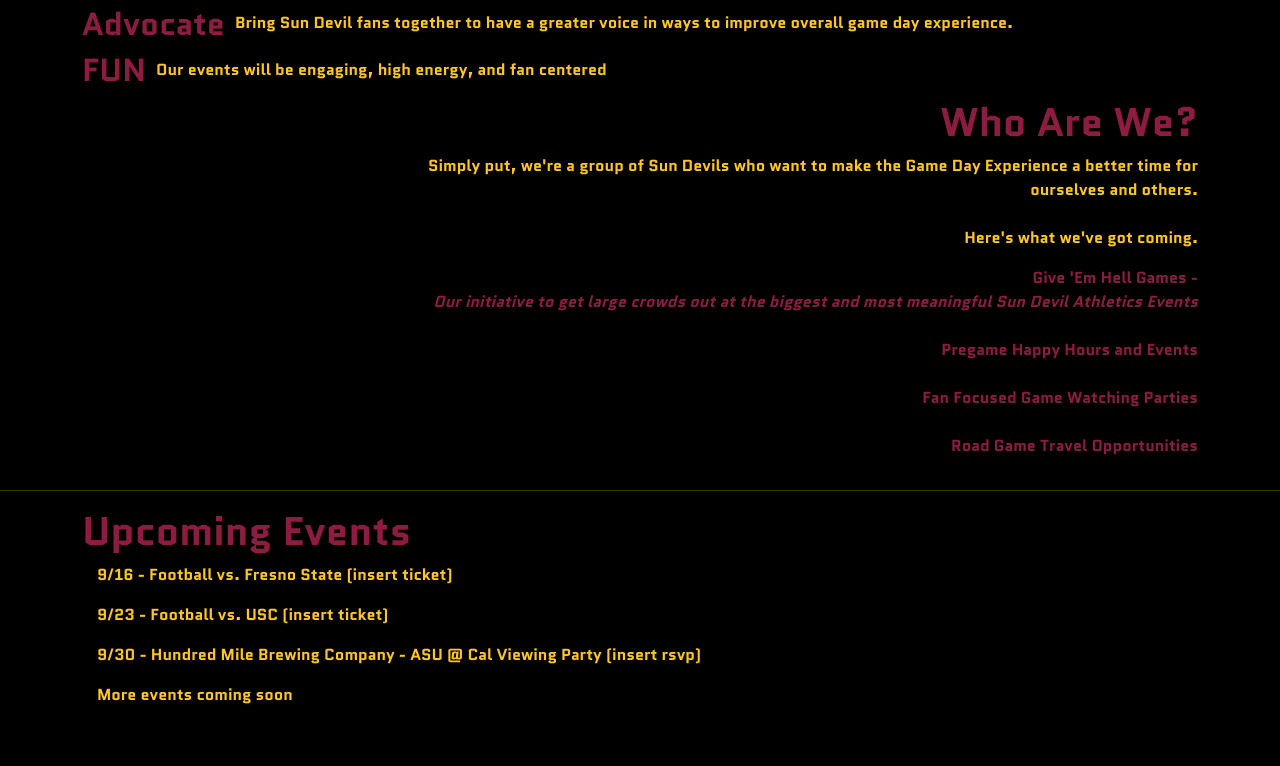
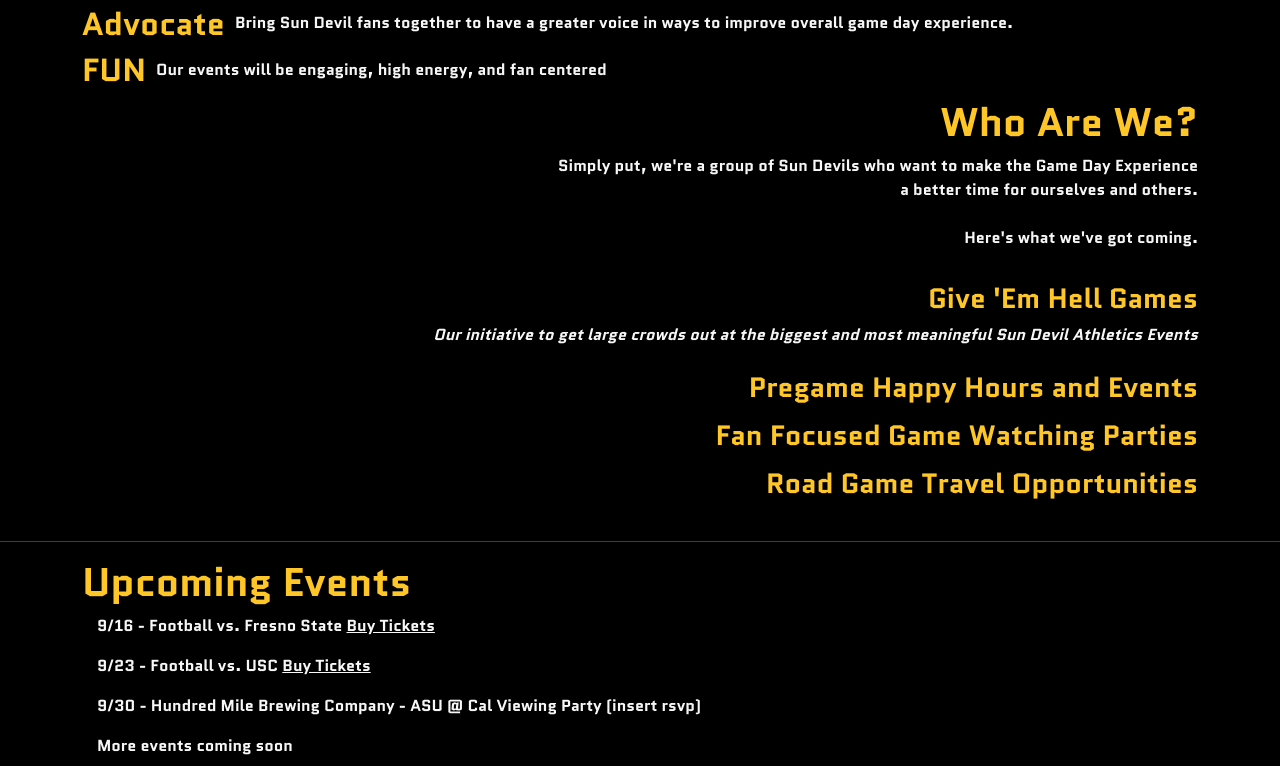
Before and after one commit to gatlinfarrington/GiveEmHell, a plain HTML site: page index.html in a window 1280 px wide. Shown: the part 1132-1898 px from the top of the page. Drawn offline with nearby package versions, Linux system fonts and the light colour scheme; a web font is replaced by a local one.

Commit message:
new colors

```diff
--- a/index.html
+++ b/index.html
@@ -1,6 +1,5 @@
 <html>
     <head>
-        <link rel="stylesheet" href="styles.css">
       <link href="https://cdn.jsdelivr.net/npm/bootstrap@5.3.1/dist/css/bootstrap.min.css" rel="stylesheet" integrity="sha384-4bw+/aepP/YC94hEpVNVgiZdgIC5+VKNBQNGCHeKRQN+PtmoHDEXuppvnDJzQIu9" crossorigin="anonymous">
       <link rel="stylesheet" href="https://fonts.googleapis.com/css2?family=Hanken+Grotesk:wght@600&display=swap">
       <link rel="preconnect" href="https://fonts.googleapis.com">
@@ -10,36 +9,12 @@
       <meta http-equiv='cache-control' content='no-cache'>
       <meta http-equiv='expires' content='0'>
       <meta http-equiv='pragma' content='no-cache'>
+
+
+      <link rel="stylesheet" href="styles.css">
+
+
       <style>
-            .bg-black{
-              background-color: #0f0f0f;
-            }
-            body {
-              color: #FFC627;
-              font-family: 'Quantico', sans-serif;
-            }
-            h1{
-              color:#8c1D40;
-            }
-            h2{
-              color:#8c1D40;
-            }
-            .spacer{
-              height:7.5vh;
-            }
-
-            footer{
-              background-color: #FFC627;
-              color:#0f0f0f;
-            }
-            .pillar{
-              display:flex;
-              column:wrap;
-              align-items: flex-end;
-            }
-            .pillar h2{
-              padding-right:10px;
-            }
 
         </style>
       </head>
@@ -117,18 +92,19 @@
                 </dov>
               </div>
               <div class="row text-end">
-                <div class="col-lg-3 col-md-12">
+                <div class="col-lg-5 col-md-12">
                 </div>
-                <div class="col-lg-9 col-md-12">
+                <div class="col-lg-7 col-md-12">
                   <p>Simply put, we're a group of Sun Devils who want to make the Game Day Experience a better time for ourselves and others.
                     <br><br>
                     Here's what we've got coming.</p>
 
               </div>
-                <p style="color:#8c1D40">Give 'Em Hell Games - <br> <em>Our initiative to get large crowds out at the biggest and most meaningful Sun Devil Athletics Events</em><br><br>
-                Pregame Happy Hours and Events<br><br>
-                Fan Focused Game Watching Parties<br><br>
-                Road Game Travel Opportunities</p>
+                <p style="color:#8c1D40">
+                  <h3 style="color: #FFC627;">Give 'Em Hell Games</h3> <br> <em>Our initiative to get large crowds out at the biggest and most meaningful Sun Devil Athletics Events</em><br><br>
+                <h3 style="color: #FFC627;">Pregame Happy Hours and Events</h3><br><br>
+                <h3 style="color: #FFC627;">Fan Focused Game Watching Parties</h3><br><br>
+                <h3 style="color: #FFC627;">Road Game Travel Opportunities</h3></p>
               </div>
             </div>
           </div>
@@ -140,8 +116,8 @@
             <h1>Upcoming Events</h1>
           </div>
           <div class="row">
-            <p style="margin-left:15px;">9/16 - Football vs. Fresno State (insert ticket)</p>
-            <p style="margin-left:15px;">9/23 - Football vs. USC (insert ticket)</p>
+            <p style="margin-left:15px;">9/16 - Football vs. Fresno State <a href="https://www.ticketmaster.com/arizona-state-sun-devils-football-vs-tempe-arizona-09-16-2023/event/19005EA403B95186?CAMEFROM=CFC_SUNDEVILS_WEB_SCHEDULEPG_FB23&brand=sundevils&_ga=2.192281448.399071073.1694154425-1594785248.1694154424" target="_blank">Buy Tickets</a></p>
+            <p style="margin-left:15px;">9/23 - Football vs. USC <a href="https://www.ticketmaster.com/arizona-state-sun-devils-football-vs-tempe-arizona-09-23-2023/event/19005EA403C8519B?CAMEFROM=CFC_SUNDEVILS_WEB_SCHEDULEPG_FB23&brand=sundevils&_ga=2.117857611.399071073.1694154425-1594785248.1694154424" target="_blank">Buy Tickets</a></p>
             <p style="margin-left:15px;">9/30 - Hundred Mile Brewing Company - ASU @ Cal Viewing Party (insert rsvp)</p>
             <p style="margin-left:15px;">More events coming soon</p>
           </div>
--- a/styles.css
+++ b/styles.css
@@ -25,6 +25,7 @@ body {
     padding: 0;
     overflow-x: hidden; /* This prevents horizontal scrolling */
 }
+
 .logoContainer{
       display: flex;
       justify-content: center;
@@ -213,7 +214,7 @@ flex-basis: 100%;
   /* Add your mobile-specific styles here */
   /* Increase header text size */
   h1 {
-    font-size: 100px; /* Adjust the size as needed */
+    /* font-size: 100px; Adjust the size as needed */
 }
 
 /* Increase paragraph text size */
@@ -233,3 +234,39 @@ nav{
     display:none;
   }
 }
+
+.bg-black{
+  background-color: #0f0f0f;
+}
+body {
+  /* color: #FFC627; */
+  color:#f7f7f7;
+  font-family: 'Quantico', sans-serif;
+}
+h1{
+  /* color:#f7f7f7;
+   */color: #FFC627;
+}
+h2{
+  /* color:#f7f7f7; */
+  color: #FFC627;
+}
+.spacer{
+  height:7.5vh;
+}
+
+footer{
+  background-color: #FFC627;
+  color:#0f0f0f;
+}
+.pillar{
+  display:flex;
+  column:wrap;
+  align-items: flex-end;
+}
+.pillar h2{
+  padding-right:10px;
+}
+a{
+  color: inherit;
+}
```
Lines whose indentation alone changed are shown as unchanged.
